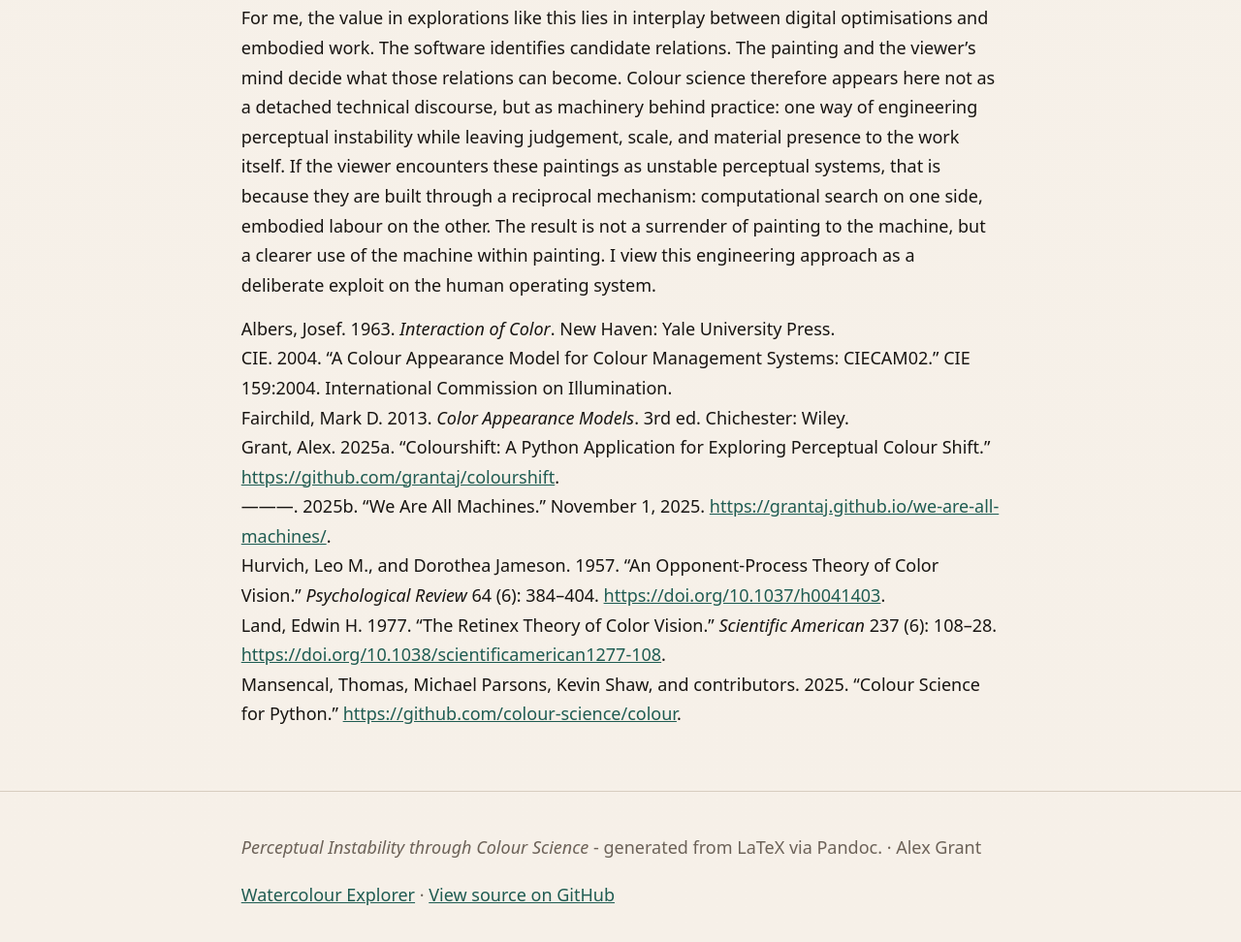
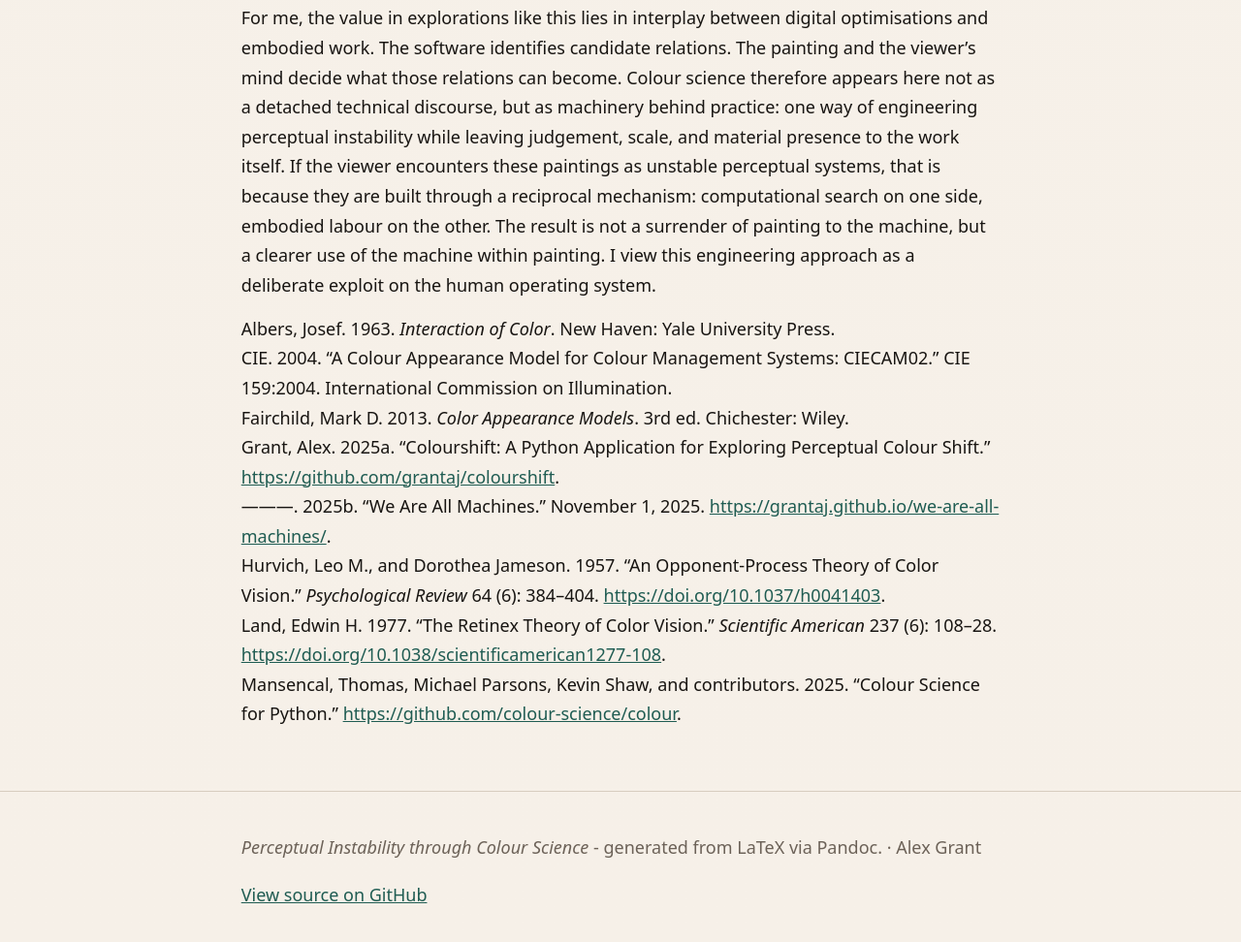
Before and after one commit to grantaj/colourshift, a plain HTML site: page docs/index.html in a window 1280 px wide. Shown: the part 10075-11047 px from the top of the page at 97% size. Drawn offline with nearby package versions, Linux system fonts and the light colour scheme; a small style sheet from the web is missing.

Commit message:
Remove Watercolour Explorer link from essay

```diff
--- a/docs/index.html
+++ b/docs/index.html
@@ -582,7 +582,7 @@
     <div class="wrap">
       <p><em>Perceptual Instability through Colour
 Science</em> - generated from LaTeX via Pandoc. &middot; Alex Grant</p>
-      <p><a href="watercolour/">Watercolour Explorer</a> &middot; <a href="https://github.com/grantaj/colourshift">View source on GitHub</a></p>
+      <p><a href="https://github.com/grantaj/colourshift">View source on GitHub</a></p>
     </div>
   </footer>
 
```
